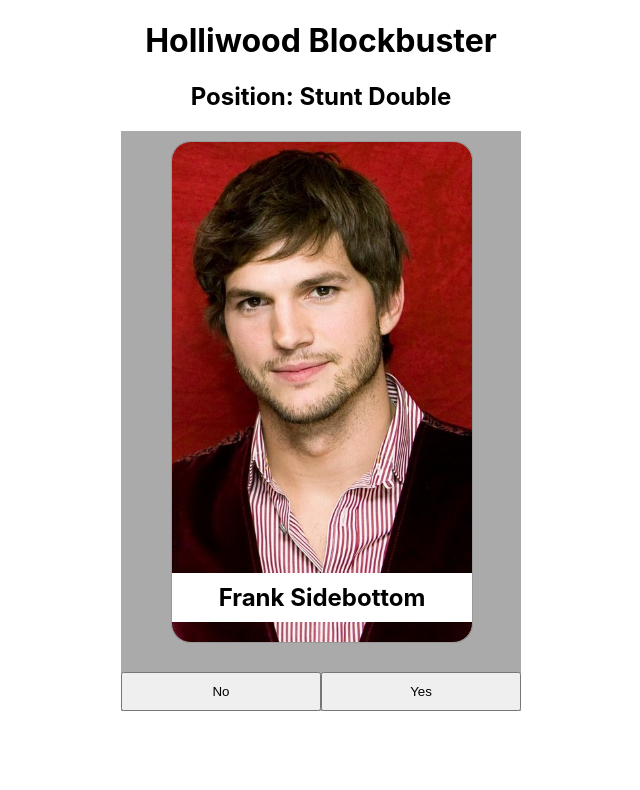
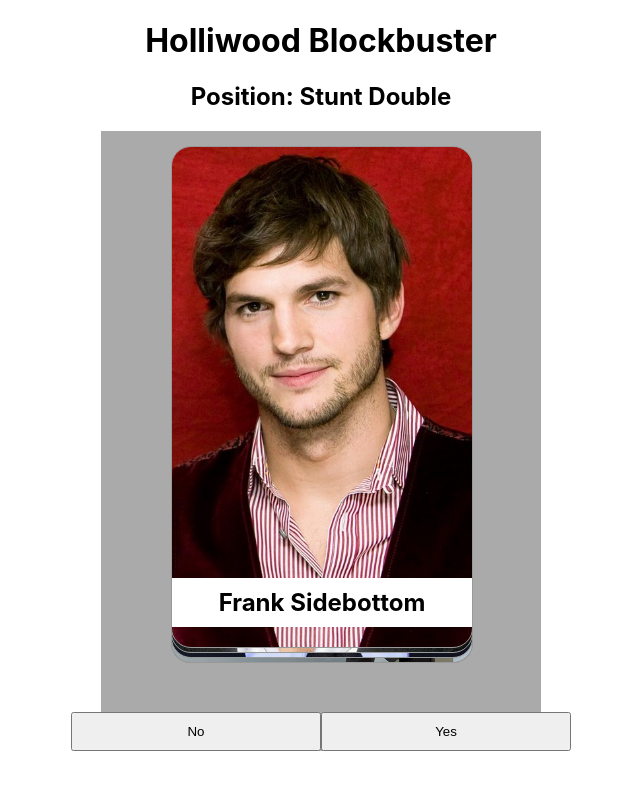
Before and after one commit to DanielGovan/stuntman-swiper, a React (Create React App) app: page / in a window 1280 px wide. Shown: the top 790 px of the page, without its empty margins (319-959 px from the left). Built offline with nearby package versions, Linux system fonts and the light colour scheme.

Commit message:
Added clunky keep/discard feedback

```diff
--- a/src/App.module.css
+++ b/src/App.module.css
@@ -1,5 +1,6 @@
 .app {
   margin: 0 auto;
   width: 50vw;
+  position: relative;
   max-width: 500px;
 }
--- a/src/components/Stack.js
+++ b/src/components/Stack.js
@@ -1,10 +1,12 @@
 import React, { useState, useRef } from "react";
+
 import styles from "./Stack.module.css";
 import SwipeCard from "./SwipeCard";
 
 function Stack({ data }) {
   const [currentCards, setCurrentCards] = useState(data);
   const [keptCards, setKeptCards] = useState([]);
+  const [choice, setChoice] = useState([]);
   const [dragging, setDragging] = useState(false);
   const [pickUp, setPickUp] = useState(0);
 
@@ -26,28 +28,37 @@ function Stack({ data }) {
     } else if (pickUp < e.clientX) {
       handleNextCard("keep");
     }
-    //cleans up listener, ref and state
+    // cleans up listener, ref and state
     dragCard.current.removeEventListener("dragend", handleDragEnd);
     dragCard.current = null;
     setDragging(false);
   };
 
   const handleNextCard = (pick) => {
+    // fired on swipe or button click
     if (pick == "keep") {
+      setChoice("keep");
       console.log("Card kept");
-      //add top card to the kept cards
+      // add top card to the kept cards
       setKeptCards([currentCards[0], ...keptCards]);
     } else if (pick == "discard") {
+      setChoice("discard");
       console.log("Card discarded");
     }
-    //removes the top card from current cards
+    setTimeout(() => {
+      // clears "choice" and top card, ready for next
+      // should freeze inputs while it waits
+      // should aslo have a nicer interaction on drag!
+      setChoice(null);
       setCurrentCards([...currentCards.slice(1)]);
+    }, 200);
   };
 
   return (
-    <div className={styles.stack}>
+    <>
+      <div className={styles.stack + " " + styles[choice]}>
         {currentCards.length > 0 ? (
-        //this should wait for the images to load
+          // this should wait for the images to load
           currentCards
             .map((item) => (
               <SwipeCard
@@ -72,13 +83,18 @@ function Stack({ data }) {
                   keptCards.map((item) => (
                     <p>{item.name}</p>
                   ))
+                  // too much inline logic here, move to FinalPage component?
                   // i would have liked to have shown thumbnails too
                 }
               </>
             )}
           </>
         )}
+      </div>
       <footer>
+        {
+          // Move to a new component?
+        }
         <div className={styles.buttonWrap}>
           <button
             className={styles.button}
@@ -94,7 +110,7 @@ function Stack({ data }) {
           </button>
         </div>
       </footer>
-    </div>
+    </>
   );
 }
 
--- a/src/components/Stack.module.css
+++ b/src/components/Stack.module.css
@@ -1,12 +1,20 @@
 .stack {
-  position: relative;
   background: #aaa;
   display: block;
-  height: auto;
-  width: 400px;
   height: 580px;
+  padding: 20px;
+  position: relative;
   margin: 0 auto;
   text-align: center;
+  width: 400px;
+}
+
+.keep {
+  background: green;
+}
+
+.discard {
+  background: red;
 }
 
 .buttonWrap {
--- a/src/components/SwipeCard.module.css
+++ b/src/components/SwipeCard.module.css
@@ -5,7 +5,6 @@
   border-radius: 20px;
   height: 500px;
   margin: 10px auto;
-  /* max-width: 25vw; */
   overflow: hidden;
   position: absolute;
   width: 300px;
@@ -22,7 +21,15 @@
   left: 0;
 }
 
-.card:last-child {
+.card:nth-last-child(1) {
+  margin-top: -5px;
+}
+
+.card:nth-last-child(2) {
+  margin-top: 0px;
+}
+
+.card:nth-last-child(3) {
   margin-top: 5px;
 }
 
```
Lines whose indentation alone changed are shown as unchanged.
